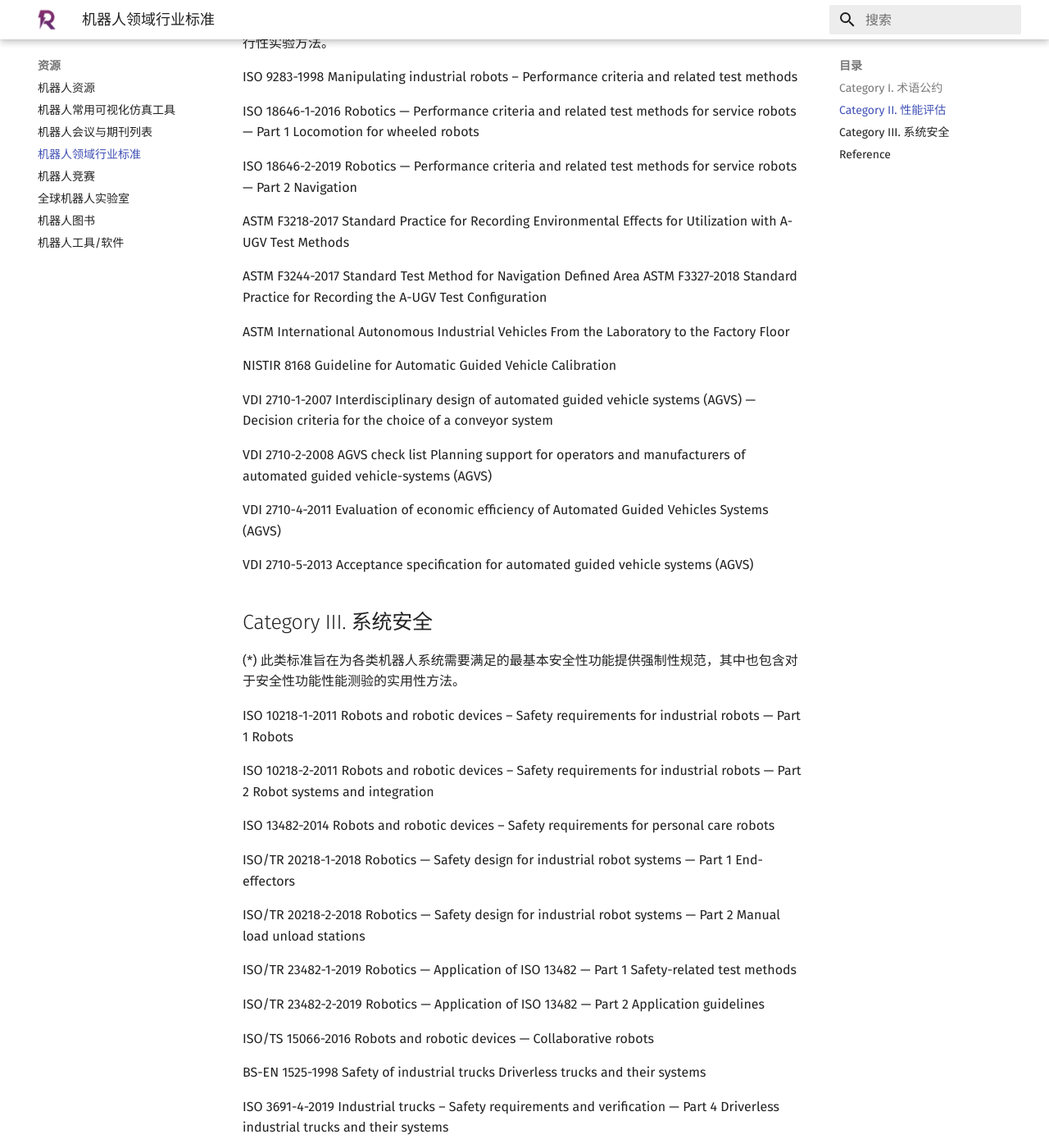
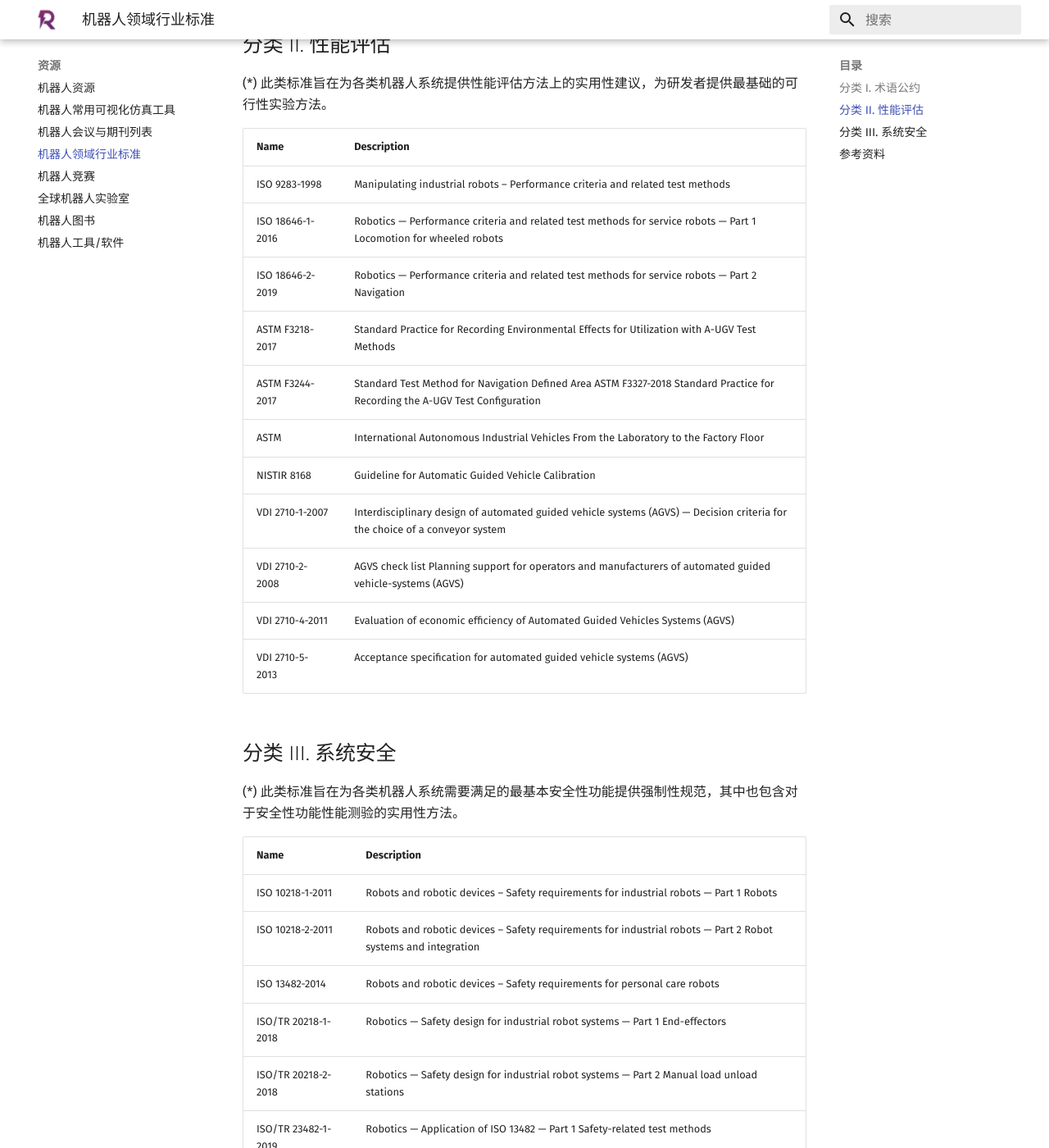
Before and after one commit to yfrobotics/robowiki-cn, an MkDocs documentation site: the page built from docs/resources/standard.md, in a window 1280 px wide and 1400 px high, scrolled down 1446 px. Shown: the whole window at 82% size. Built offline with MkDocs 1.6.1 and Material for MkDocs 9.7.7, drawn with Linux system fonts in a browser that asks for light colours; some of the changed text lies outside the part shown.

Commit message:
reorganise contents

```diff
--- a/docs/resources/standard.md
+++ b/docs/resources/standard.md
@@ -1,101 +1,67 @@
 # 机器人领域行业标准
 
-> 业界在产品研发与合规工作时不可避免的需要参考遵循一些行业通行标准。这些标准文件为行业制定了一套通行高效的交流语言和精益规范化的工作流程，并对学术研究的推广交流以及后期产品化给予了极大的帮助。在机器人领域同样也有一些常用到的行业标准，这其中即有ISO这类国际通行标准，也有ASTM、VDI这类地区性标准，另外也包含ROS REP这类机器人开源平台的通行标准。本列表整理了国际上常用的机器人标准。列表分类依据主要按照对于标准的需求划分，而非机器人系统的种类或标准的制定机构。
+!!! Abstract "引言"
+    业界在产品研发与合规工作时不可避免的需要参考遵循一些行业通行标准。这些标准文件为行业制定了一套通行高效的交流语言和精益规范化的工作流程，并对学术研究的推广交流以及后期产品化给予了极大的帮助。在机器人领域同样也有一些常用到的行业标准，这其中即有ISO这类国际通行标准，也有ASTM、VDI这类地区性标准，另外也包含ROS REP这类机器人开源平台的通行标准。本列表整理了国际上常用的机器人标准。列表分类依据主要按照对于标准的需求划分，而非机器人系统的种类或标准的制定机构。
 
-## Category I. 术语公约
+## 分类 I. 术语公约
 (*) 此类标准旨在制定机器人系统的通行术语与系统结构，对机器人系统已约定俗成的基本概念进行统一定义。
 
-ISO 8373-2012 Robots and robotic devices – Vocabulary
+| Name            | Description                                                                                                          |
+|-----------------|----------------------------------------------------------------------------------------------------------------------|
+| ISO 8373-2012   | Robots and robotic devices – Vocabulary                                                                              |
+| ISO 9787-2013   | Robots and robotic devices – Coordinate systems and motion nomenciatures                                             |
+| ISO 19649-2017  | Mobile robots – Vocabulary                                                                                           |
+| ASTM F3200-2018 | Standard Terminology for Driverless Automatic Guided Industrial Vehicles                                             |
+| VDI 2510-2005   | Automated Guided Vehicle Systems (AGVS)                                                                              |
+| VDI 2510-3-2017 | Automated guided vehicle systems (AGVS) Interfaces to infrastructure and peripherals                                 |
+| VDI 2710-3-2014 | Applications of simulation for automated guided vehicle systems (AGVS)                                               |
+| VDI 4451-2-2000 | Compatibility of Automated Guide Vehicle Systems (AGVS) Power supply and charging technology                         |
+| VDI 4451-3-1998 | Compatibility of automated guided vehicle systems (AGVS) Driving and steering motors                                 |
+| VDI 4451-4-1998 | CompatIbility of automated guided vehicle systems (AGVS) Open control system for automated guided vehicles (AGV)     |
+| VDI 4451-5-2005 | Compatibility of Automated Guided Vehicle Systems (AGVS) Interface between command initiator and AGVS control system |
+| VDI 4451-6-2003 | Compatibility of automated guided vehicle systems (AGVS) Sensor systems for navigation and control                   |
+| VDI 4451-7-2005 | Compatibility of Automated Guided Vehicle Systems (AGVS) AGVS guidance control system                                |
+| REP 103         | Standard Units of Measure and Coordinate Conventions                                                                 |
+| REP 105         | Coordinate Frames for Mobile Platforms                                                                               |
+| REP 120         | Coordinate Frames for Humanoid Robots                                                                                |
 
-ISO 9787-2013 Robots and robotic devices – Coordinate systems and motion nomenciatures
 
-ISO 19649-2017 Mobile robots – Vocabulary
-
-ASTM F3200-2018 Standard Terminology for Driverless Automatic Guided Industrial Vehicles
-
-VDI 2510-2005 Automated Guided Vehicle Systems (AGVS)
-
-VDI 2510-3-2017 Automated guided vehicle systems (AGVS) Interfaces to infrastructure and peripherals
-
-VDI 2710-3-2014 Applications of simulation for automated guided vehicle systems (AGVS)
-
-VDI 4451-2-2000 Compatibility of Automated Guide Vehicle Systems (AGVS) Power supply and charging technology
-
-VDI 4451-3-1998 Compatibility of automated guided vehicle systems (AGVS) Driving and steering motors
-
-VDI 4451-4-1998 CompatIbility of automated guided vehicle systems (AGVS) Open control system for automated guided vehicles (AGV)
-
-VDI 4451-5-2005 Compatibility of Automated Guided Vehicle Systems (AGVS) Interface between command initiator and AGVS control system
-
-VDI 4451-6-2003 Compatibility of automated guided vehicle systems (AGVS) Sensor systems for navigation and control
-
-VDI 4451-7-2005 Compatibility of Automated Guided Vehicle Systems (AGVS) AGVS guidance control system
-
-REP 103 Standard Units of Measure and Coordinate Conventions
-
-REP 105 Coordinate Frames for Mobile Platforms
-
-REP 120 Coordinate Frames for Humanoid Robots
-
-## Category II. 性能评估
+## 分类 II. 性能评估
 (*) 此类标准旨在为各类机器人系统提供性能评估方法上的实用性建议，为研发者提供最基础的可行性实验方法。
 
-ISO 9283-1998 Manipulating industrial robots – Performance criteria and related test methods
+| Name             | Description                                                                                                                   |
+|------------------|-------------------------------------------------------------------------------------------------------------------------------|
+| ISO 9283-1998    | Manipulating industrial robots – Performance criteria and related test methods                                                |
+| ISO 18646-1-2016 | Robotics — Performance criteria and related test methods for service robots — Part 1 Locomotion for wheeled robots            |
+| ISO 18646-2-2019 | Robotics — Performance criteria and related test methods for service robots — Part 2 Navigation                               |
+| ASTM F3218-2017  | Standard Practice for Recording Environmental Effects for Utilization with A-UGV Test Methods                                 |
+| ASTM F3244-2017  | Standard Test Method for Navigation Defined Area ASTM F3327-2018 Standard Practice for Recording the A-UGV Test Configuration |
+| ASTM             | International Autonomous Industrial Vehicles From the Laboratory to the Factory Floor                                         |
+| NISTIR 8168      | Guideline for Automatic Guided Vehicle Calibration                                                                            |
+| VDI 2710-1-2007  | Interdisciplinary design of automated guided vehicle systems (AGVS) — Decision criteria for the choice of a conveyor system   |
+| VDI 2710-2-2008  | AGVS check list Planning support for operators and manufacturers of automated guided vehicle-systems (AGVS)                   |
+| VDI 2710-4-2011  | Evaluation of economic efficiency of Automated Guided Vehicles Systems (AGVS)                                                 |
+| VDI 2710-5-2013  | Acceptance specification for automated guided vehicle systems (AGVS)                                                          |
 
-ISO 18646-1-2016 Robotics — Performance criteria and related test methods for service robots — Part 1 Locomotion for wheeled robots
 
-ISO 18646-2-2019 Robotics — Performance criteria and related test methods for service robots — Part 2 Navigation
-
-ASTM F3218-2017 Standard Practice for Recording Environmental Effects for Utilization with A-UGV Test Methods
-
-ASTM F3244-2017 Standard Test Method for Navigation Defined Area ASTM F3327-2018 Standard Practice for Recording the A-UGV Test Configuration
-
-ASTM International Autonomous Industrial Vehicles From the Laboratory to the Factory Floor
-
-NISTIR 8168 Guideline for Automatic Guided Vehicle Calibration
-
-VDI 2710-1-2007 Interdisciplinary design of automated guided vehicle systems (AGVS) — Decision criteria for the choice of a conveyor system
-
-VDI 2710-2-2008 AGVS check list Planning support for operators and manufacturers of automated guided vehicle-systems (AGVS)
-
-VDI 2710-4-2011 Evaluation of economic efficiency of Automated Guided Vehicles Systems (AGVS)
-
-VDI 2710-5-2013 Acceptance specification for automated guided vehicle systems (AGVS)
-
-## Category III. 系统安全
+## 分类 III. 系统安全
 (*) 此类标准旨在为各类机器人系统需要满足的最基本安全性功能提供强制性规范，其中也包含对于安全性功能性能测验的实用性方法。
 
-ISO 10218-1-2011 Robots and robotic devices – Safety requirements for industrial robots — Part 1 Robots
+| Name                | Description                                                                                                               |
+|---------------------|---------------------------------------------------------------------------------------------------------------------------|
+| ISO 10218-1-2011    | Robots and robotic devices – Safety requirements for industrial robots — Part 1 Robots                                    |
+| ISO 10218-2-2011    | Robots and robotic devices – Safety requirements for industrial robots — Part 2 Robot systems and integration             |
+| ISO 13482-2014      | Robots and robotic devices – Safety requirements for personal care robots                                                 |
+| ISO/TR 20218-1-2018 | Robotics — Safety design for industrial robot systems — Part 1 End-effectors                                              |
+| ISO/TR 20218-2-2018 | Robotics — Safety design for industrial robot systems — Part 2 Manual load unload stations                                |
+| ISO/TR 23482-1-2019 | Robotics — Application of ISO 13482 — Part 1 Safety-related test methods                                                  |
+| ISO/TR 23482-2-2019 | Robotics — Application of ISO 13482 — Part 2 Application guidelines                                                       |
+| ISO/TS 15066-2016   | Robots and robotic devices — Collaborative robots                                                                         |
+| BS-EN 1525-1998     | Safety of industrial trucks Driverless trucks and their systems                                                           |
+| ISO 3691-4-2019     | Industrial trucks – Safety requirements and verification — Part 4 Driverless industrial trucks and their systems          |
+| ANSI B56.5-2012     | Safety Standard For Driverless Automatic Guided Industrial Vehicles And Automated Functions Of Manned Industrial Vehicles |
+| VDI 2510-2-2013     | Automated guided vehicle systems (AGVS) — Safety of AGVS                                                                  |
 
-ISO 10218-2-2011 Robots and robotic devices – Safety requirements for industrial robots — Part 2 Robot systems and integration
 
-ISO 13482-2014 Robots and robotic devices – Safety requirements for personal care robots
-
-ISO/TR 20218-1-2018 Robotics — Safety design for industrial robot systems — Part 1 End-effectors
-
-ISO/TR 20218-2-2018 Robotics — Safety design for industrial robot systems — Part 2 Manual load unload stations
-
-ISO/TR 23482-1-2019 Robotics — Application of ISO 13482 — Part 1 Safety-related test methods
-
-ISO/TR 23482-2-2019 Robotics — Application of ISO 13482 — Part 2 Application guidelines
-
-ISO/TS 15066-2016 Robots and robotic devices — Collaborative robots
-
-BS-EN 1525-1998 Safety of industrial trucks Driverless trucks and their systems
-
-ISO 3691-4-2019 Industrial trucks – Safety requirements and verification — Part 4 Driverless industrial trucks and their systems
-
-ANSI B56.5-2012 Safety Standard For Driverless Automatic Guided Industrial Vehicles And Automated Functions Of Manned Industrial Vehicles
-
-VDI 2510-2-2013 Automated guided vehicle systems (AGVS) — Safety of AGVS
-
-## Reference
+## 参考资料
 [1] [机器人领域行业标准汇总 - 云飞机器人实验室](https://www.yfworld.com/?p=5753)
-
----
-
-**本页面贡献者**：
-
-- xinyu-xu-dev
-
----
--- a/mkdocs.yml
+++ b/mkdocs.yml
@@ -20,9 +20,6 @@ nav:
       - how-to-contribute.md
       - contributors.md
       - about.md
-    - “如何”系列:
-      - how-to/main.md
-      - how-to/how-to-start.md
     - 控制:
       - control/index.md
       - 1. Modelling:
```
Also changed, not shown: README.md (+0 -2 lines), docs/how-to-contribute.md (+8 -2 lines), docs/how-to/how-to-start.md (deleted, +0 -8 lines), docs/how-to/main.md (deleted, +0 -13 lines), docs/index.md (+1 -1 lines), docs/resources/labs.md (+9 -9 lines).
